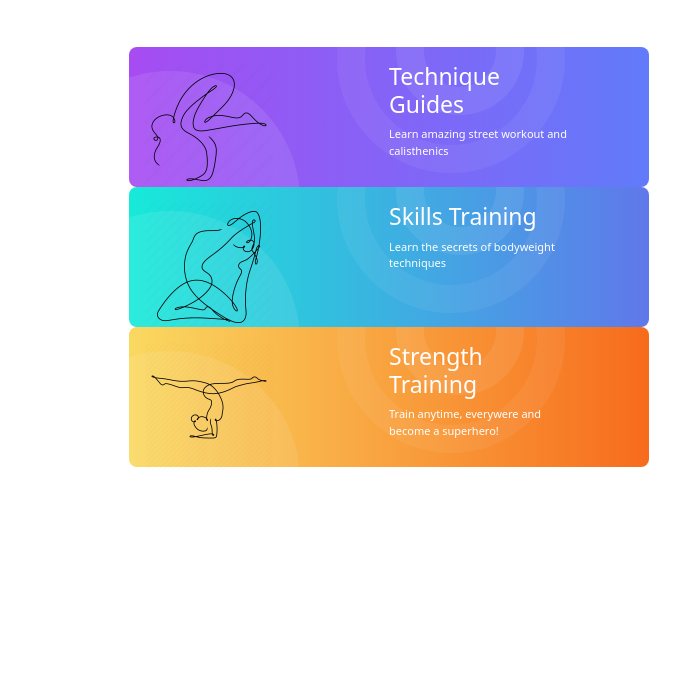
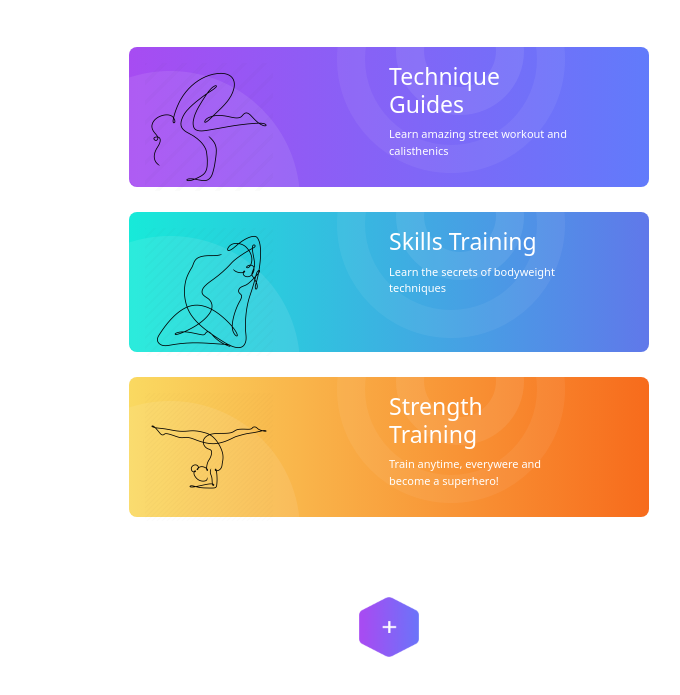
Before and after one commit to LihuelM/FitnessApp, a React app: page /exercise in a window 1280 px wide. Shown: the part 133-828 px from the top of the page, without its empty margins (251-931 px from the left). Before the commit the page ends 800 px from the top, so only its background shows below. Built offline with nearby package versions, Linux system fonts and the light colour scheme.

Commit message:
Add exerciseList, exerciseNew, buttom, App

```diff
--- a/package.json
+++ b/package.json
@@ -10,6 +10,7 @@
     "bootstrap-icons": "^1.10.3",
     "react": "^18.2.0",
     "react-dom": "^18.2.0",
+    "react-router-dom": "^6.8.2",
     "react-scripts": "5.0.1",
     "web-vitals": "^2.1.4"
   },
--- /dev/null
+++ b/src/components/AddButton.js
@@ -0,0 +1,12 @@
+import React from 'react';
+import { Link } from 'react-router-dom';
+import buttonImg from "../img/add.png";
+import './styles/AddButton.css';
+
+const AddButton = () => (
+  <Link to='/exercise/new'>
+    <img src={buttonImg} className='Fitness-Add' alt='button new exercise'/>
+  </Link>
+);
+
+export default AddButton;
--- /dev/null
+++ b/src/components/App.js
@@ -0,0 +1,17 @@
+import React from 'react';
+import { BrowserRouter, Route, Routes } from 'react-router-dom';
+import Exercises from "../pages/Excercise";
+import ExerciseNew from "../pages/ExerciseNew";
+import NotFound from '../pages/NotFound'
+
+const App = () => (
+  <BrowserRouter>
+    <Routes>
+      <Route exact path='/exercise' element={<Exercises />} />
+      <Route exact path='/exercise/new' element={<ExerciseNew />} />
+      <Route path = '*' element={<NotFound/>}/>
+    </Routes>
+  </BrowserRouter>
+);
+
+export default App;
--- a/src/components/Card.js
+++ b/src/components/Card.js
@@ -1,5 +1,4 @@
 import React from 'react';
-// import exerciseImg from '../img/calisthenics.png';
 import circleImg from '../img/circles.png';
 import './styles/Cards.css';
 
--- /dev/null
+++ b/src/components/ExcerciseList.js
@@ -0,0 +1,21 @@
+import React from 'react';
+import Card from './Card';
+
+const ExcerciseList = ({excercises}) => (
+  <div>
+      {  excercises.map((excercise) => {
+        return(
+          <Card
+            key={excercise.id}
+            title={excercise.title}
+            description={excercise.description}
+            img={excercise.img}
+            leftColor={excercise.leftColor}
+            rightColor={excercise.rightColor}
+          />
+        );
+      })}
+    </div>
+);
+
+export default ExcerciseList;
--- a/src/components/Welcome.js
+++ b/src/components/Welcome.js
@@ -2,15 +2,13 @@ import React from 'react';
 import './styles/Cards.css';
 import './styles/Welcome.css';
 
-function Welcome(props){
-  return(
-    <div className='container' >
+const Welcome = ({username}) => (
+  <div className='container' >
       <div className='Fitness-User-Info'>
-        <h1>Hello {props.username}!</h1>
+        <h1>Hello {username}!</h1>
         <p>Let's workout to get someone gains!</p>
       </div>
     </div>
-  );
-}
+);
 
 export default Welcome;
--- /dev/null
+++ b/src/components/styles/AddButton.css
@@ -0,0 +1,9 @@
+.Fitness-Add {
+    display: block;
+    margin-left: auto;
+    margin-right: auto;
+    margin-top: 80px;
+    margin-bottom: 80px;
+    height: 60px;
+    width: 60px;
+}
--- a/src/components/styles/Cards.css
+++ b/src/components/styles/Cards.css
@@ -1,6 +1,7 @@
 .card {
     border: none;
     border-radius: 8px;
+    margin: 25px;
     /* background: url('../../img/circles.png') no-repeat, linear-gradient(to right, #A74CF2, #617BFB); */
 }
 .Fitness-User-Info {
--- a/src/index.js
+++ b/src/index.js
@@ -2,12 +2,12 @@ import "bootstrap/dist/css/bootstrap.css";
 import "bootstrap-icons/font/bootstrap-icons.css"
 import React from 'react';
 import ReactDOM from 'react-dom/client';
-import Exercises from "./pages/Excercise";
+import App from './components/App';
 
 
 const root = ReactDOM.createRoot(document.getElementById('root'));
 root.render(
   <React.StrictMode>
-    <Exercises/>
+    <App/>
   </React.StrictMode>
 );
--- a/src/pages/Excercise.js
+++ b/src/pages/Excercise.js
@@ -1,11 +1,10 @@
 import React from 'react';
-import Card from '../components/Card'
 import Welcome from "../components/Welcome";
+import ExcerciseList from "../components/ExcerciseList";
+import AddButton from "../components/AddButton";
 
 class Exercises extends React.Component {
-  constructor(props){
-    super(props)
-    this.state = {
+  state = {
     data: [{
       "id": 1,
       "title": "Technique Guides",
@@ -31,26 +30,17 @@ class Exercises extends React.Component {
       "rightColor": "#F76B1C"
     }]
   }
-  }
+
   render(){
     return(
       <div>
         <Welcome
           username= 'Li'
         />
-
-        { this.state.data.map((excercise) => {
-          return(
-            <Card
-              title={excercise.title}
-              description={excercise.description}
-              img={excercise.img}
-              leftColor={excercise.leftColor}
-              rightColor={excercise.rightColor}
+        <ExcerciseList
+          excercises={this.state.data}
         />
-          );
-        })}
-
+        <AddButton />
       </div>
     );
   }
--- /dev/null
+++ b/src/pages/ExerciseNew.js
@@ -0,0 +1,17 @@
+import React from 'react';
+
+class ExerciseNew extends React.Component {
+
+  handleClick = ()=> {
+    console.log('click');
+  }
+  render() {
+    return (
+      <button onClick={this.handleClick}>
+        Send
+      </button>
+    );
+  }
+}
+
+export default ExerciseNew;
--- /dev/null
+++ b/src/pages/NotFound.js
@@ -0,0 +1,5 @@
+import React from 'react';
+
+const NotFound = () => <h1>NotFound</h1>
+
+export default NotFound;
```
Also changed, not shown: src/img/add.png (added), 1 other file. Lines whose indentation alone changed are shown as unchanged.
